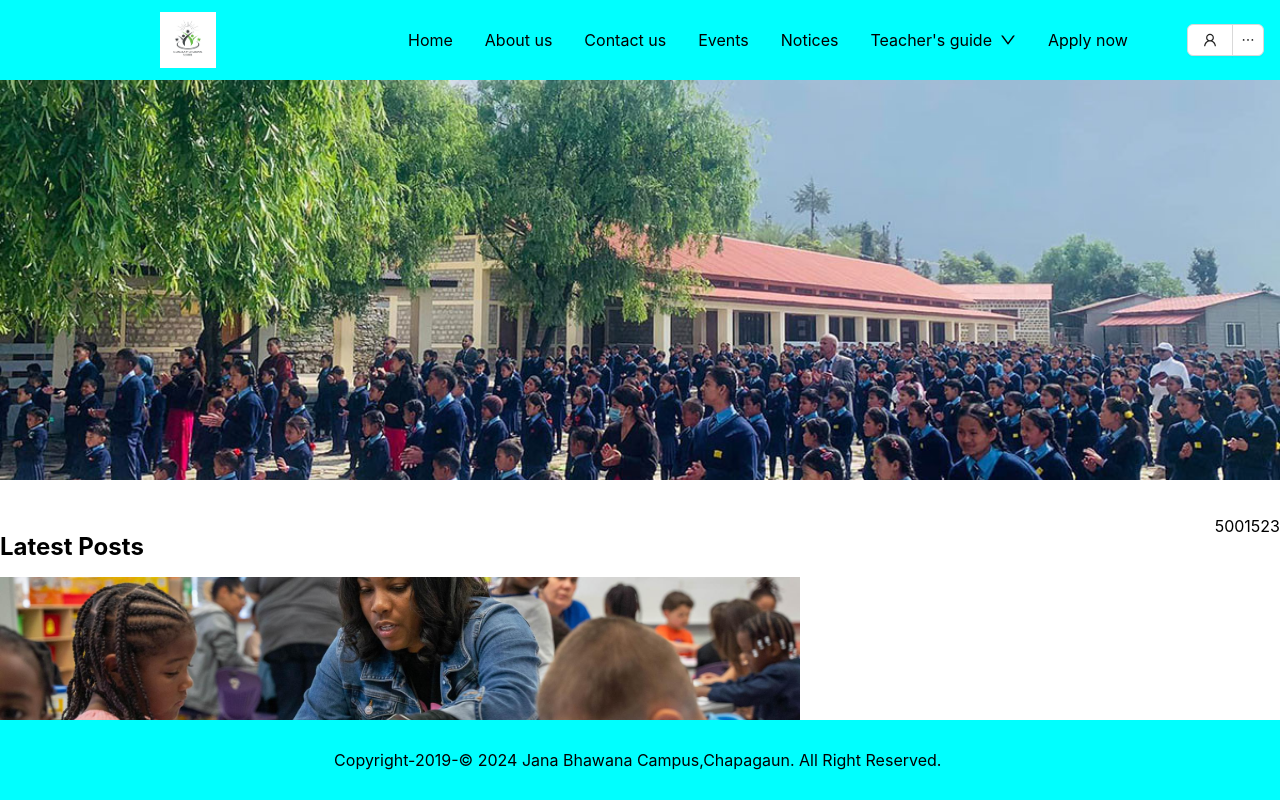
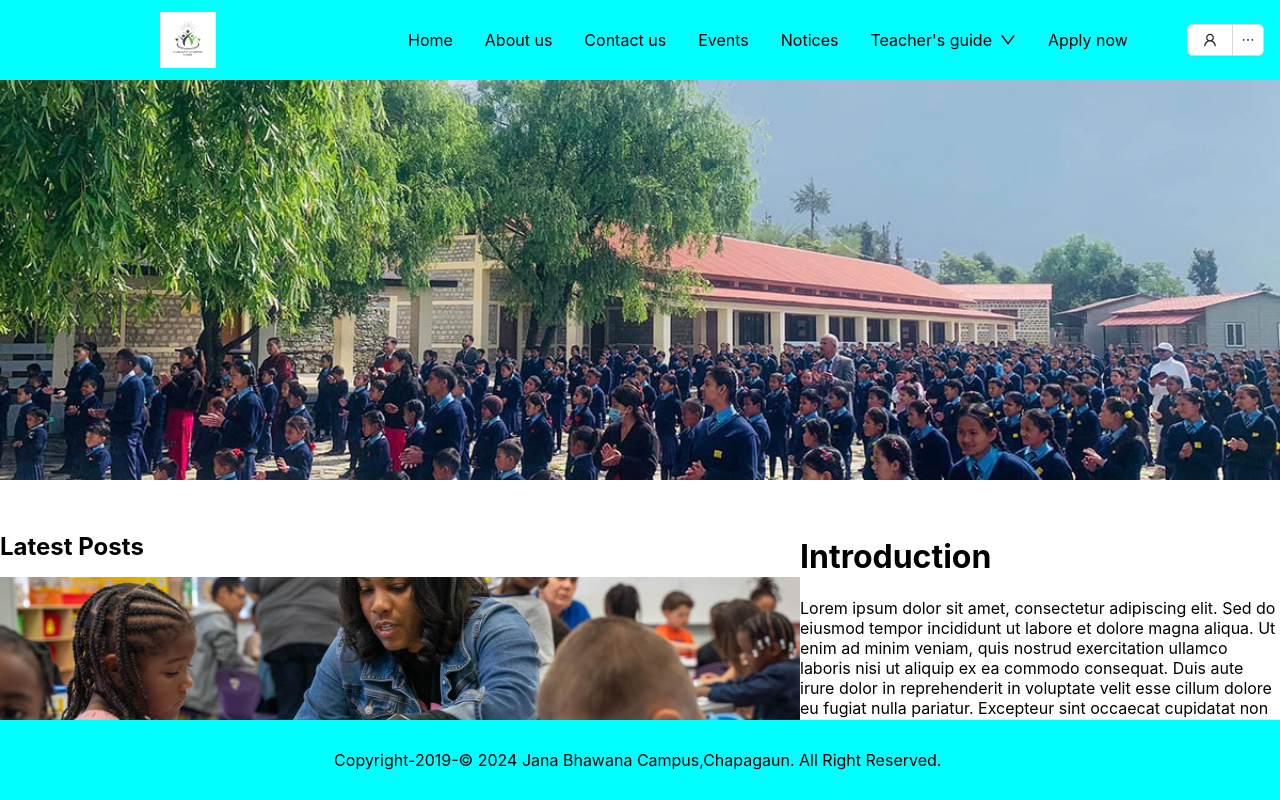
Before and after one commit to binodbastola007/school-website, a React (Create React App) app: page / in a window 1280 px wide. Built offline with nearby package versions, Linux system fonts and the light colour scheme.

Commit message:
added sidediv

```diff
--- a/src/App.jsx
+++ b/src/App.jsx
@@ -9,7 +9,6 @@ import Example from "./pages/Example";
 
 function App() {
 
-  // const navigate = useNavigate();
 
   return (
     <>
--- a/src/Components/Dropdown.jsx
+++ b/src/Components/Dropdown.jsx
@@ -8,7 +8,7 @@ const NavItem = ({ title, items }) => {
     const navigate = useNavigate();
 
     const handleNavItemClick = (title) => {
-        console.log(title)
+
         if (title == 'Home') {
             navigate('/');
         }
--- a/src/Layout.jsx
+++ b/src/Layout.jsx
@@ -8,8 +8,8 @@ const Layout = ({ children }) => {
         <div className="layout">
             <BrowserRouter>
                 <Navbar />
-            <main className='main-container'>{children}</main>
-            <Footer />
+                <main className='main-container'>{children}</main>
+                <Footer />
             </BrowserRouter>
         </div>
     );
--- a/src/index.css
+++ b/src/index.css
@@ -42,9 +42,10 @@ code {
 }
 
 .posts {
-  width: 800px;
+  width: 80vw;
 }
 
 .posts-sidediv {
   margin-top: 1rem;
+  width: 25vw;
 }
--- a/src/pages/Example.jsx
+++ b/src/pages/Example.jsx
@@ -1,6 +1,15 @@
-import React from 'react'
+import React, { useEffect } from 'react'
 
 const Example = () => {
+
+    useEffect(() => {
+
+        setInterval(() => {
+            alert('I am a alert box')
+        }, [3000])
+
+    }, [])
+
     return (
         <div style={{
             display: 'flex', flexDirection: 'row', border: '2px solid black', padding: "25px",
--- a/src/pages/Homepage.jsx
+++ b/src/pages/Homepage.jsx
@@ -3,31 +3,6 @@ import ReadmoreButton from '../Components/ReadmoreButton'
 
 const Homepage = () => {
 
-    function animateCounter(element, totalCount, duration) {
-        let current = 1;
-        const interval = duration / totalCount;
-
-        const counterInterval = setInterval(() => {
-            element.textContent = current;
-            current++;
-
-            if (current > totalCount) {
-                clearInterval(counterInterval);
-            }
-        }, interval);
-    }
-
-    useEffect(() => {
-        const totalStudents = document.getElementById('total-students');
-        const excellence = document.getElementById('excellence');
-        const totalTeachers = document.getElementById('total-teachers');
-
-        if (totalStudents && excellence && totalTeachers) {
-            animateCounter(totalStudents, 500, 3000);
-            animateCounter(excellence, 15, 3000);
-            animateCounter(totalTeachers, 23, 3000);
-        }
-    }, []);
 
     return (
         <>
@@ -93,11 +68,25 @@ const Homepage = () => {
                         <ReadmoreButton />
                     </div>
                 </div>
-            </div>
+                </div>
                 <div className='post-sidediv'>
-                    <span id='total-students'></span>
-                    <span id='excellence'></span>
-                    <span id='total-teachers'></span>
+                    <div>
+                        <h1 className='homepage-intro'>
+                            Introduction
+                        </h1>
+                        <p>
+                            Lorem ipsum dolor sit amet, consectetur adipiscing
+                            elit. Sed do eiusmod tempor incididunt ut labore et
+                            dolore magna aliqua. Ut enim ad minim veniam, quis
+                            nostrud exercitation ullamco laboris nisi ut aliquip
+                            ex ea commodo consequat. Duis aute irure dolor in
+                            reprehenderit in voluptate velit esse cillum dolore
+                            eu fugiat nulla pariatur. Excepteur sint occaecat
+                            cupidatat non proident, sunt in culpa qui officia
+                            deserunt mollit anim id est laborum.
+                        </p>
+                    </div>
+
                 </div>
             </div>
 
```
